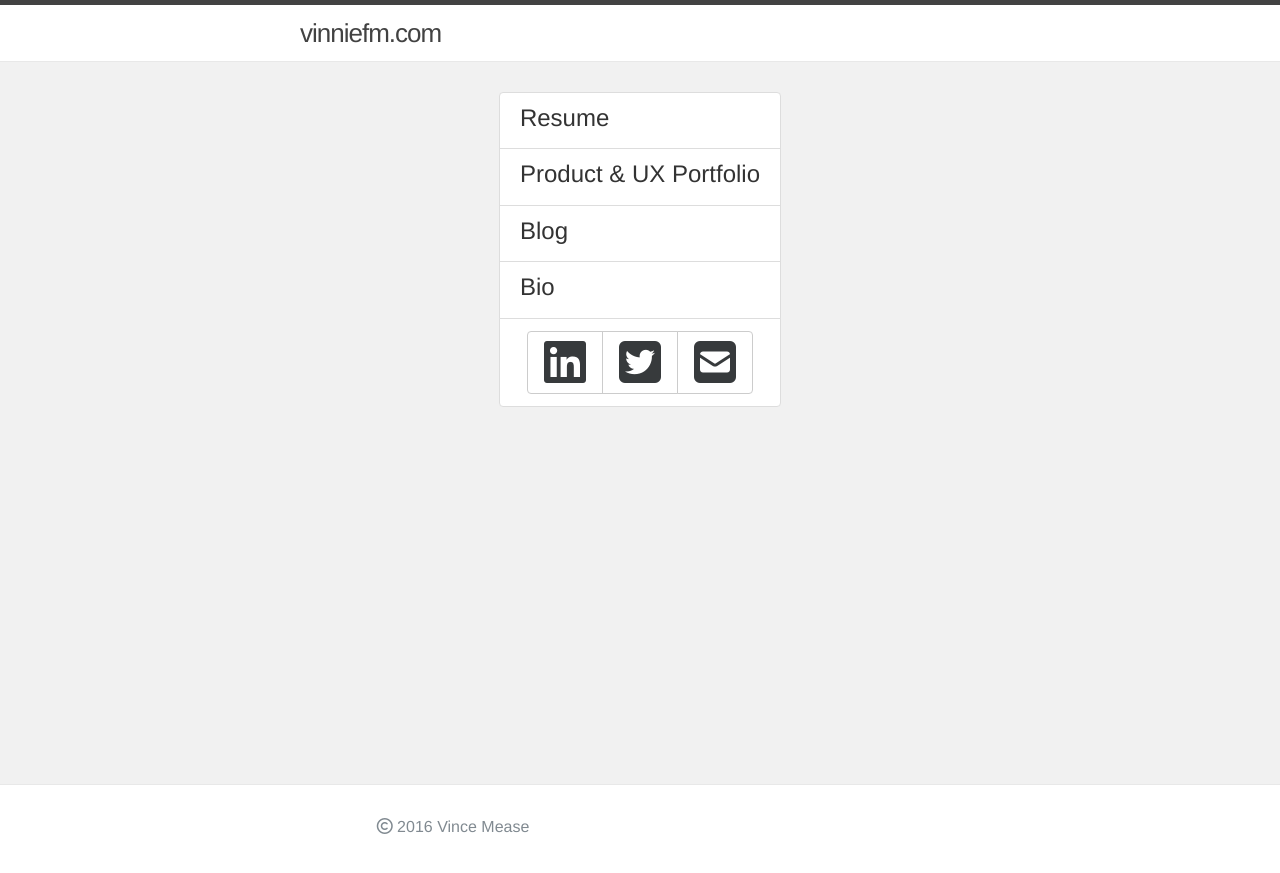
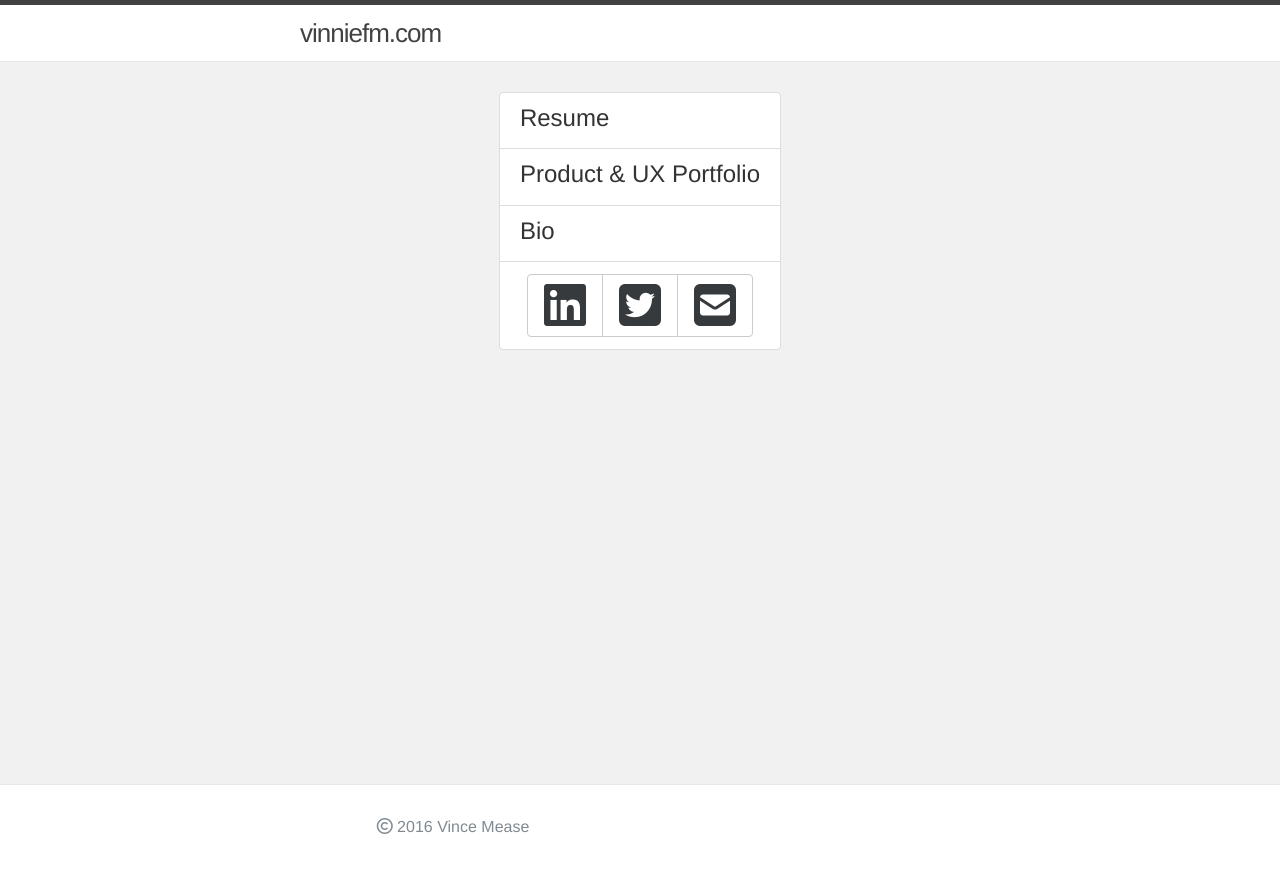
Before and after one commit to vinniefm/vinniefm-jekyll-site, a Jekyll site: the page built from index.html, in a window 1280 px wide. Shown: the top 873 px of the page. Built offline with Jekyll 4.4.1, drawn with Linux system fonts in a browser that asks for light colours; nearby versions of some CDN libraries.

Commit message:
ready for distribution

```diff
--- a/index.html
+++ b/index.html
@@ -20,7 +20,7 @@ div.btn-group {
   <div class="list-group">
     {% assign pages = site.pages | sort:"weight" %}
     {% for p in pages %}
-      {% if p.title != null and p.title != 'vinniefm.com' and p.path contains 'index.' %}
+      {% if p.title != null and p.title != 'vinniefm.com' and p.path contains 'index.' and p.draft != true %}
         <a href="{{ p.url }} " class="list-group-item">
           <h4 class="list-group-item-heading">{{ p.title }}</h4>
         </a>
```
Also changed, not shown: 1 other file.
